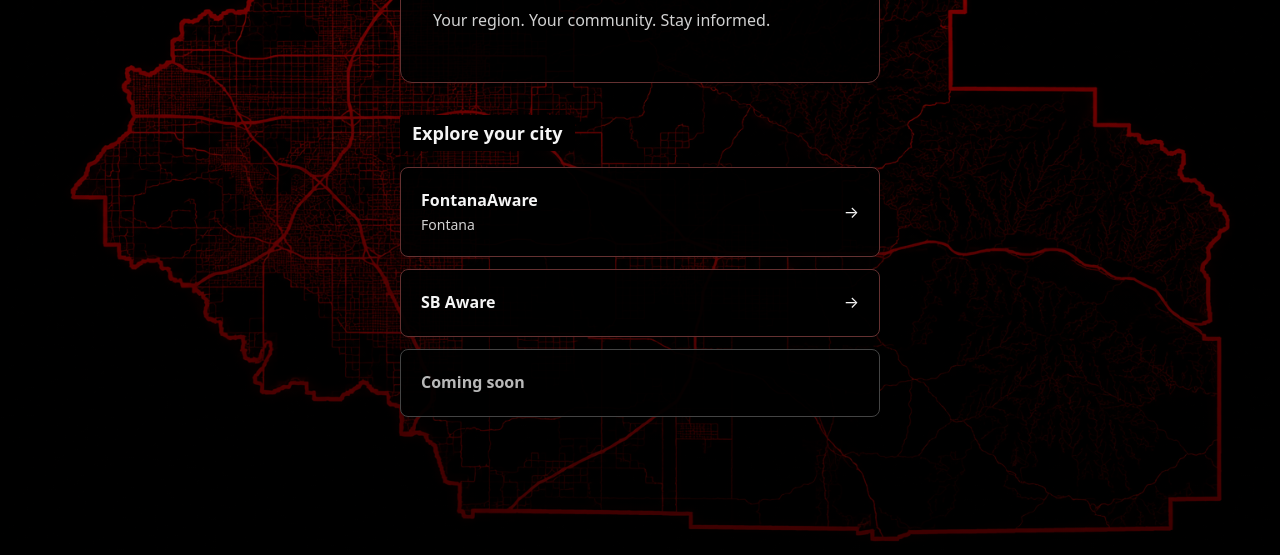
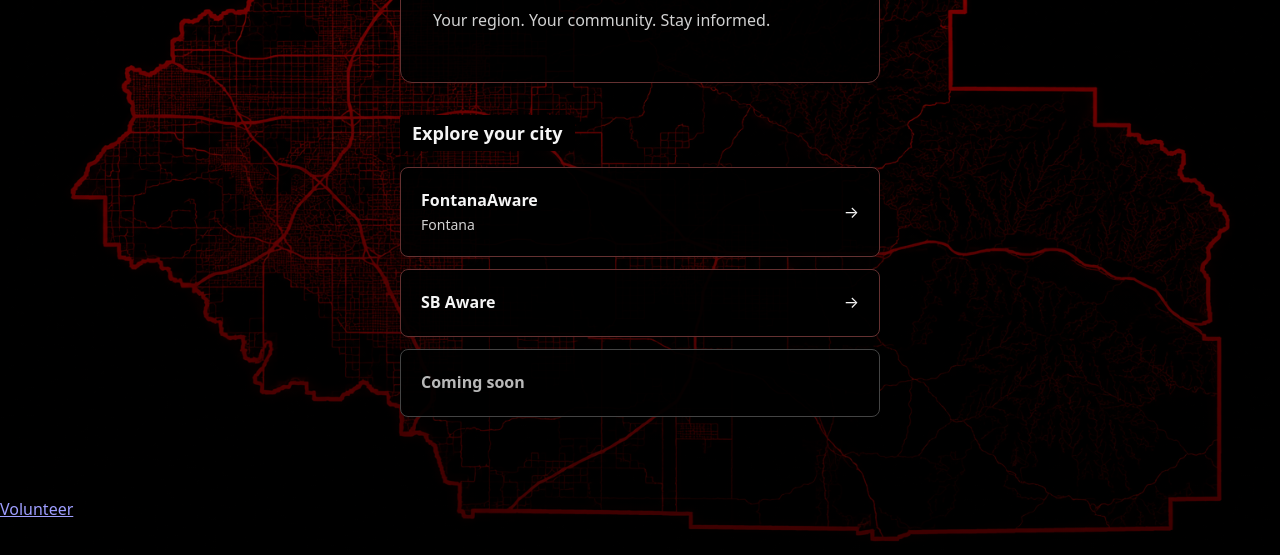
Before and after one commit to P-E-D-R-O-Gonzalez/IEaware, a website: page public/index.html in a window 1280 px wide. Shown: the part 245-800 px from the top of the page. Drawn offline with Linux system fonts and the light colour scheme.

Commit message:
Update index.html
added volunteer link

```diff
--- a/public/index.html
+++ b/public/index.html
@@ -38,5 +38,6 @@
       </ul>
     </nav>
   </main>
+  <footer><a href="volunteer.html">Volunteer</a></footer>
 </body>
 </html>
```
